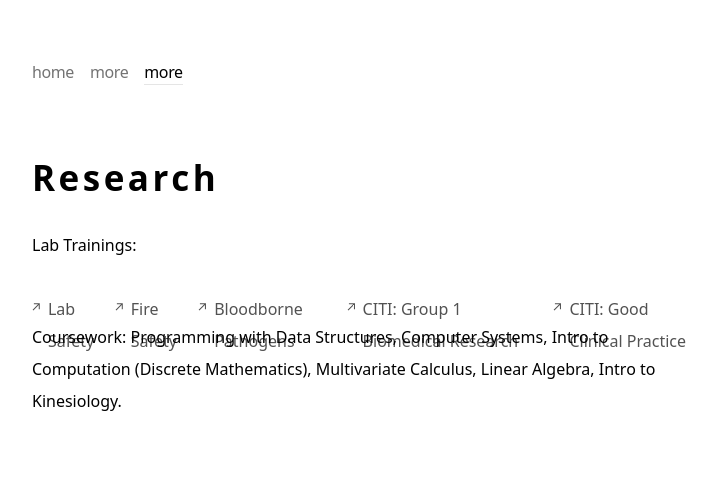
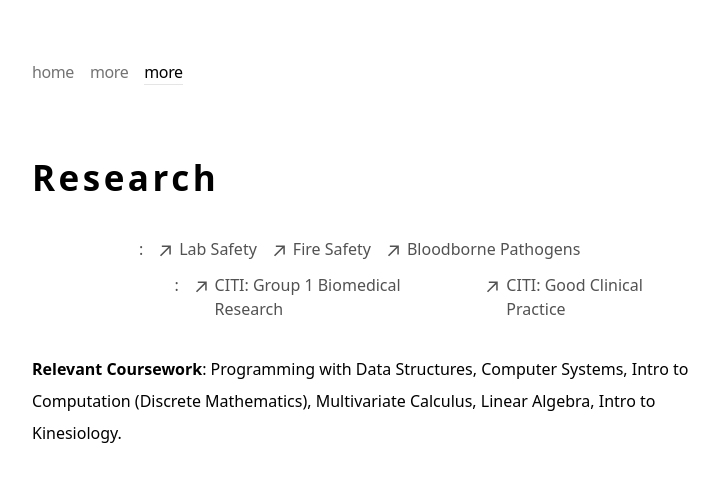
Before and after one commit to ShreyanshMisra/shrey, a Next.js app: page /research in a window 1280 px wide. Shown: the top 482 px of the page, without its empty margins (272-991 px from the left). Built offline with nearby package versions, Linux system fonts and the light colour scheme.

Commit message:
Update page.tsx

```diff
--- a/src/app/research/page.tsx
+++ b/src/app/research/page.tsx
@@ -13,22 +13,21 @@ export default async function ResearchPage() {
       <p className="text-[35px] text-black dark:text-white font-extrabold tracking-widest mb-6">
         Research
       </p>
-
-      <p className="leading-loose">
-        Lab Trainings:
       <ul className="flex flex-col md:flex-row mt-8 space-x-0 md:space-x-4 space-y-2 md:space-y-0 font-sm text-neutral-600 dark:text-neutral-300">
-          <TextLink
-            text="Lab Safety"
-            link="public/certificates/labsafety.pdf"
-          />
+        <p className="text-white font-bold">Lab Trainings</p>:
+        <TextLink text="Lab Safety" link="./certificates/labsafety.pdf" />
         <TextLink
           text="Fire Safety"
-            link="public/certificates/firesafety.pdf"
+          link="./certificates/firesafety.pdf"
         />
         <TextLink
           text="Bloodborne Pathogens"
-            link="public/certificates/bloodbornepathogens.pdf"
+          link="./certificates/bloodbornepathogens.pdf"
         />
+      </ul>
+
+      <ul className="flex flex-col md:flex-row mt-2 space-x-0 md:space-x-4 space-y-2 md:space-y-0 font-sm text-neutral-600 dark:text-neutral-300">
+        <p className="text-white font-bold">CITI Certifications</p>:
         <TextLink
           text="CITI: Group 1 Biomedical Research"
           link="https://www.citiprogram.org/verify/?wb505f611-b1da-40de-8107-af5965609667-60195093/"
@@ -38,9 +37,9 @@ export default async function ResearchPage() {
           link="https://www.citiprogram.org/verify/?w1f78f978-8daf-40ac-a421-368086a3ceaa-60195095/"
         />
       </ul>
-      </p>
-      <p className="leading-loose">
-        Coursework: Programming with Data Structures, Computer Systems, Intro to
+
+      <p className="leading-loose mt-8">
+        <span className="font-bold">Relevant Coursework</span>: Programming with Data Structures, Computer Systems, Intro to
         Computation (Discrete Mathematics), Multivariate Calculus, Linear
         Algebra, Intro to Kinesiology.
       </p>
```
Lines whose indentation alone changed are shown as unchanged.
